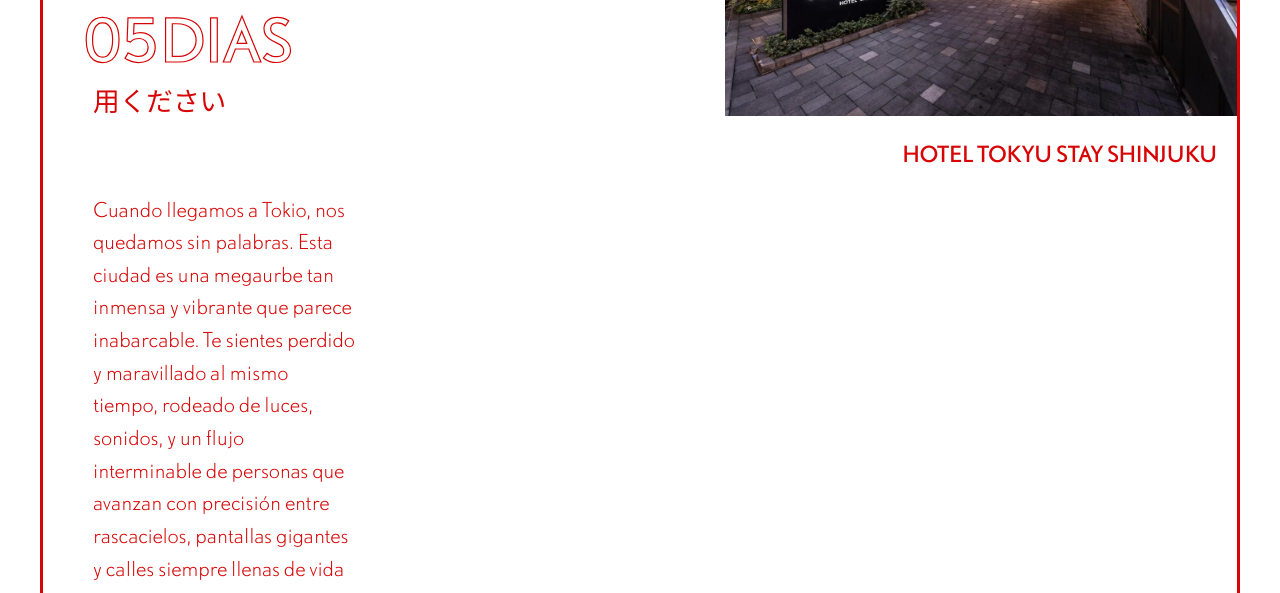
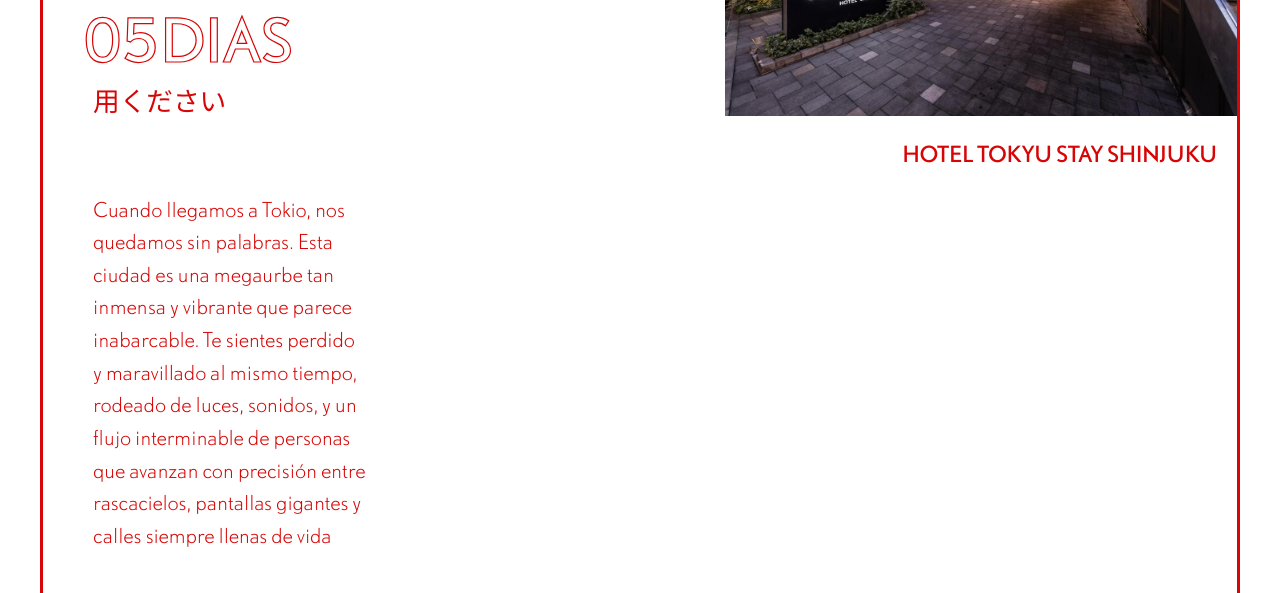
Before and after one commit to ofeliatp/ofejourney, a plain HTML site: page index.html in a window 1280 px wide. Shown: the part 2020-2613 px from the top of the page. Drawn offline with Linux system fonts and the light colour scheme; grey boxes are pictures that could not be loaded; files whose address does not match are found by name.

Commit message:
martes 19

```diff
--- a/style.css
+++ b/style.css
@@ -336,11 +336,11 @@ h2 {
 
 .texto_tokyo {
   display: flex;
-  width: 70 vw;
+  width: 74 vw;
   margin-left: 10px;
   padding-left: 40px;
   margin-right: 10px;
-  padding-right: 360px;
+  padding-right: 349px;
   margin-bottom: 60px;
 }
 
```
Also changed, not shown: 3 other files.
